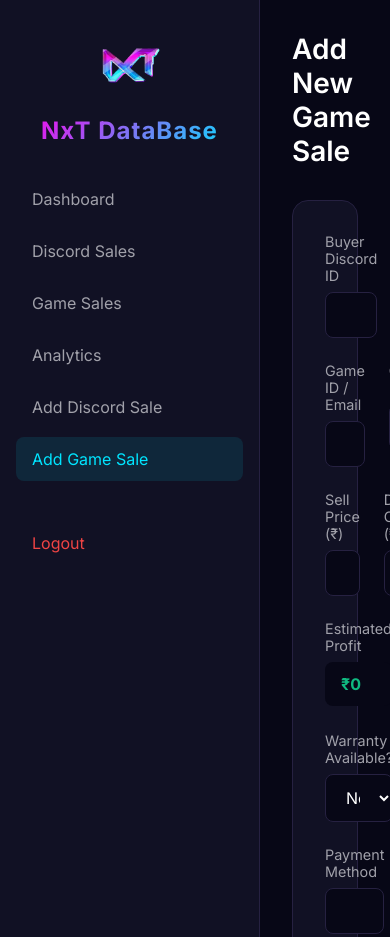
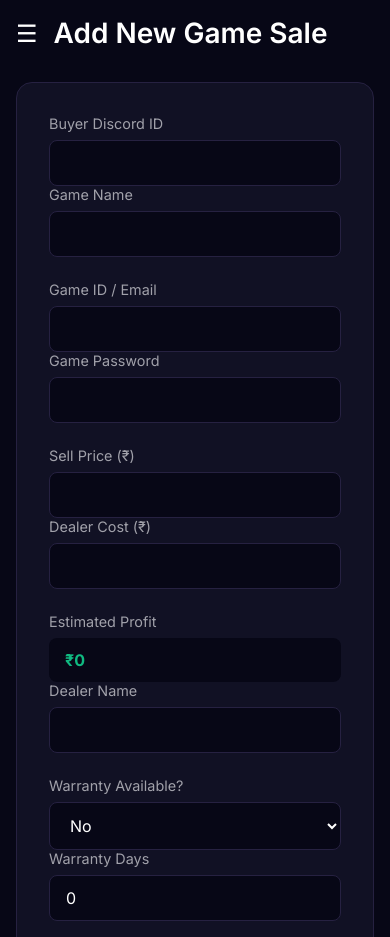
Before and after one commit to Karthixn/nxt-database, a website: page frontend/add-game-sale.html in a window 390 px wide. Shown: the top 937 px of the page. Drawn offline with Linux system fonts and the light colour scheme; sample sign-in values are in the browser's storage.

Commit message:
style: improve mobile UI with hamburger menu and fixed sidebar

```diff
--- a/frontend/add-game-sale.html
+++ b/frontend/add-game-sale.html
@@ -28,6 +28,7 @@
 
     <main class="main-content">
         <div class="page-header">
+            <button class="mobile-nav-toggle">☰</button>
             <h1>Add New Game Sale</h1>
         </div>
 
--- a/frontend/css/style.css
+++ b/frontend/css/style.css
@@ -275,3 +275,76 @@ button.btn-primary:hover {
     max-height: 90vh;
     border-radius: 0.5rem;
 }
+
+/* Mobile Responsiveness */
+.mobile-nav-toggle {
+    display: none;
+    background: none;
+    border: none;
+    color: var(--text-main);
+    font-size: 1.5rem;
+    cursor: pointer;
+    margin-right: 1rem;
+}
+
+.sidebar-overlay {
+    display: none;
+    position: fixed;
+    top: 0;
+    left: 0;
+    right: 0;
+    bottom: 0;
+    background: rgba(0, 0, 0, 0.5);
+    z-index: 99;
+}
+
+@media (max-width: 768px) {
+    .mobile-nav-toggle {
+        display: block;
+    }
+
+    body {
+        flex-direction: column;
+    }
+
+    .sidebar {
+        position: fixed;
+        left: -300px;
+        top: 0;
+        bottom: 0;
+        z-index: 100;
+        transition: left 0.3s ease;
+        width: 260px;
+    }
+
+    .sidebar.active {
+        left: 0;
+    }
+
+    .sidebar-overlay.active {
+        display: block;
+    }
+
+    .main-content {
+        padding: 1rem;
+        width: 100%;
+    }
+
+    .page-header {
+        align-items: center;
+        justify-content: flex-start;
+    }
+
+    .dashboard-cards {
+        grid-template-columns: 1fr;
+    }
+
+    .form-group.row {
+        flex-direction: column;
+        gap: 0;
+    }
+
+    .filters-bar {
+        flex-direction: column;
+    }
+}
--- a/frontend/js/auth.js
+++ b/frontend/js/auth.js
@@ -32,4 +32,33 @@ document.addEventListener('DOMContentLoaded', () => {
         logoutLi.innerHTML = `<a href="#" onclick="logout(); return false;" style="color: var(--danger); margin-top: 2rem;">Logout</a>`;
         navLinks.appendChild(logoutLi);
     }
+
+    // Mobile Sidebar Setup
+    setupMobileSidebar();
 });
+
+
+function setupMobileSidebar() {
+    const mainContent = document.querySelector('.main-content');
+    if (!mainContent) return;
+
+    // Create overlay
+    const overlay = document.createElement('div');
+    overlay.className = 'sidebar-overlay';
+    document.body.appendChild(overlay);
+
+    const sidebar = document.querySelector('.sidebar');
+
+    // Attach listener globally to any toggle button
+    document.querySelectorAll('.mobile-nav-toggle').forEach(btn => {
+        btn.addEventListener('click', () => {
+            sidebar.classList.toggle('active');
+            overlay.classList.toggle('active');
+        });
+    });
+
+    overlay.addEventListener('click', () => {
+        sidebar.classList.remove('active');
+        overlay.classList.remove('active');
+    });
+}
```
Also changed, not shown: frontend/add-discord-sale.html (+1 -0 lines), frontend/analytics.html (+2 -1 lines), frontend/discord-dashboard.html (+1 -0 lines), frontend/games-dashboard.html (+1 -0 lines), frontend/index.html (+1 -0 lines).
